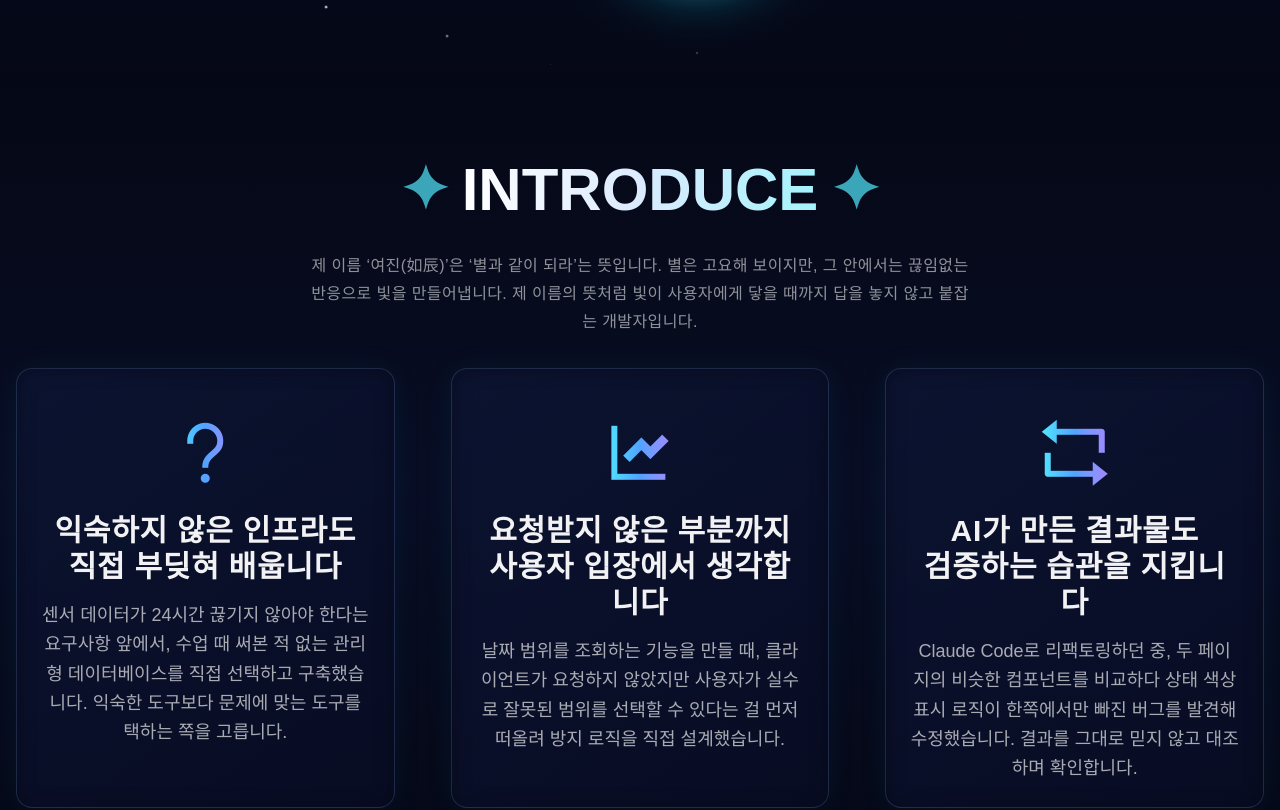
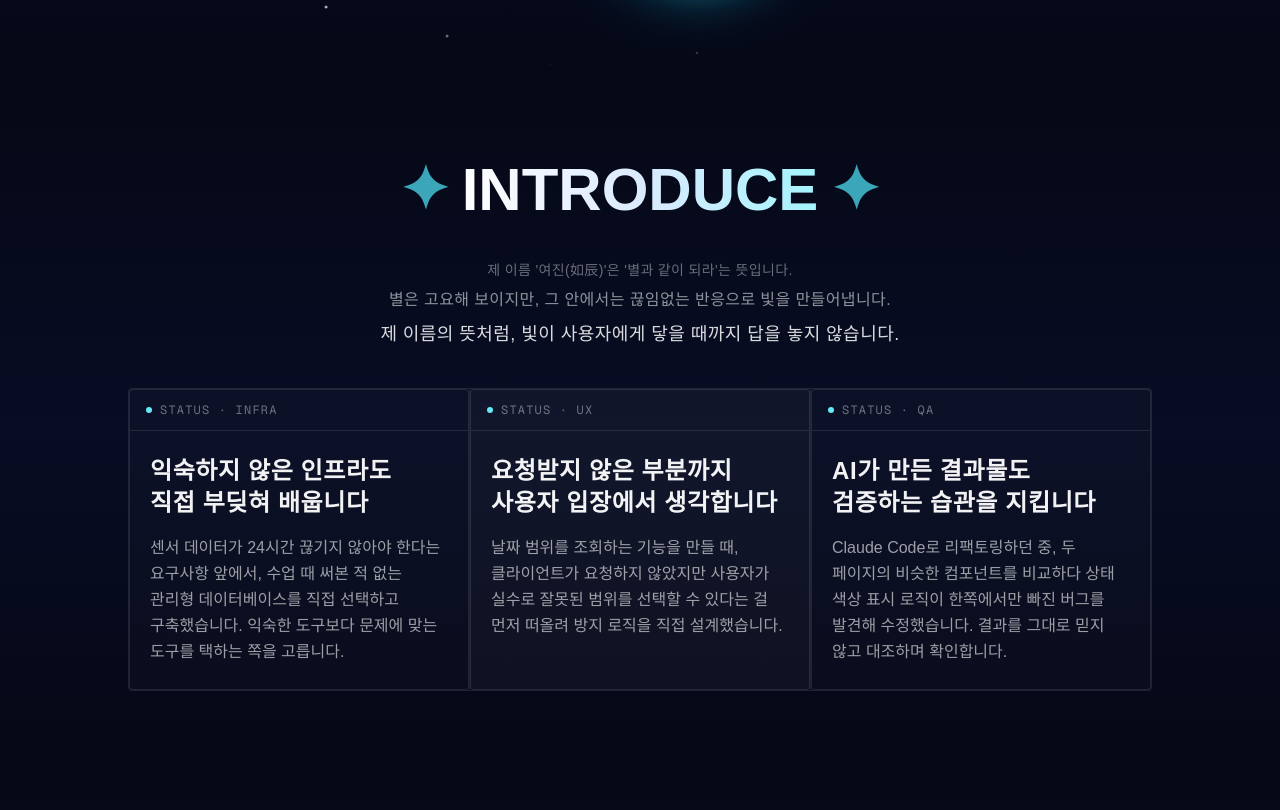
Before and after one commit to ShinYeoJin/shin-yeojin-portfolio, a Next.js app: page / in a window 1280 px wide. Shown: the part 1504-2314 px from the top of the page. Built offline with nearby package versions, Linux system fonts and the light colour scheme.

Commit message:
design: Introduce 섹션을 상태 패널 스타일로 재설계, Skills에 Supabase 추가

```diff
--- a/components/Introduce1.jsx
+++ b/components/Introduce1.jsx
@@ -3,7 +3,8 @@ import IntroduceCard from "./IntroduceCard";
 export default function Introduce1() {
   return (
     <IntroduceCard
-      icon="ri-question-mark"
+      label="STATUS · INFRA"
+      dotColor="#67E8F9"
       title={<>익숙하지 않은 인프라도<br />직접 부딪혀 배웁니다</>}
       subtitle="센서 데이터가 24시간 끊기지 않아야 한다는 요구사항 앞에서, 수업 때 써본 적 없는 관리형 데이터베이스를 직접 선택하고 구축했습니다. 익숙한 도구보다 문제에 맞는 도구를 택하는 쪽을 고릅니다."
     />
--- a/components/Introduce2.jsx
+++ b/components/Introduce2.jsx
@@ -3,9 +3,11 @@ import IntroduceCard from "./IntroduceCard";
 export default function Introduce2() {
   return (
     <IntroduceCard
-      icon="ri-line-chart-fill"
+      label="STATUS · UX"
+      dotColor="#67E8F9"
       title={<>요청받지 않은 부분까지<br />사용자 입장에서 생각합니다</>}
       subtitle="날짜 범위를 조회하는 기능을 만들 때, 클라이언트가 요청하지 않았지만 사용자가 실수로 잘못된 범위를 선택할 수 있다는 걸 먼저 떠올려 방지 로직을 직접 설계했습니다."
+      featured
     />
   );
 }
--- a/components/Introduce3.jsx
+++ b/components/Introduce3.jsx
@@ -3,7 +3,8 @@ import IntroduceCard from "./IntroduceCard";
 export default function Introduce3() {
   return (
     <IntroduceCard
-      icon="ri-repeat-fill"
+      label="STATUS · QA"
+      dotColor="#67E8F9"
       title={<>AI가 만든 결과물도<br />검증하는 습관을 지킵니다</>}
       subtitle="Claude Code로 리팩토링하던 중, 두 페이지의 비슷한 컴포넌트를 비교하다 상태 색상 표시 로직이 한쪽에서만 빠진 버그를 발견해 수정했습니다. 결과를 그대로 믿지 않고 대조하며 확인합니다."
     />
--- a/components/IntroduceCard.jsx
+++ b/components/IntroduceCard.jsx
@@ -1,18 +1,33 @@
-const IntroduceCard = ({ icon, title, subtitle }) => {
+'use client';
+
+const IntroduceCard = ({ label, dotColor, title, subtitle, featured = false }) => {
   return (
     <article
-      className="w-full h-full flex flex-col justify-start items-center text-white gap-6 text-center p-6 rounded-2xl shadow-xl"
+      className="w-full h-full flex flex-col text-white rounded-sm"
       style={{
-        background: 'linear-gradient(145deg, rgba(13,20,50,0.9), rgba(8,13,36,0.95))',
-        border: '1px solid rgba(147,197,253,0.15)',
-        boxShadow: '0 0 30px rgba(6,182,212,0.07), inset 0 0 20px rgba(0,0,0,0.3)',
-        backdropFilter: 'blur(12px)',
+        background: featured ? 'rgba(255,255,255,0.04)' : 'rgba(255,255,255,0.02)',
+        border: '1px solid rgba(255,255,255,0.10)',
       }}
     >
-      <i className={`${icon} mt-6 text-7xl bg-gradient-to-r from-cyan-300 via-blue-400 to-violet-400 bg-clip-text text-transparent`}></i>
-      <div className="flex flex-col gap-4">
-        <h3 className="text-2xl sm:text-3xl font-extrabold tracking-wide text-white/95">{title}</h3>
-        <p className="text-base sm:text-lg text-white/65 leading-relaxed">{subtitle}</p>
+      {/* 상단 라벨 */}
+      <div className="flex items-center gap-2 px-4 py-3 border-b border-white/10">
+        <span
+          className="inline-block w-1.5 h-1.5 rounded-full shrink-0"
+          style={{ background: dotColor }}
+        />
+        <span className="font-mono text-xs text-white/40 tracking-widest uppercase">
+          {label}
+        </span>
+      </div>
+
+      {/* 본문 */}
+      <div className="flex flex-col gap-4 px-5 py-6">
+        <h3 className="text-xl sm:text-2xl font-extrabold tracking-wide text-white/95 break-keep">
+          {title}
+        </h3>
+        <p className="text-sm sm:text-base text-white/60 leading-relaxed break-keep">
+          {subtitle}
+        </p>
       </div>
     </article>
   );
--- a/components/Section3.jsx
+++ b/components/Section3.jsx
@@ -4,20 +4,29 @@ import Introduce1 from "@/components/Introduce1";
 import Introduce2 from "@/components/Introduce2";
 import Introduce3 from "@/components/Introduce3";
 
+const introLines = [
+  {
+    text: "제 이름 '여진(如辰)'은 '별과 같이 되라'는 뜻입니다.",
+    className: "text-sm text-white/40 font-light tracking-wide",
+    delay: 0,
+  },
+  {
+    text: "별은 고요해 보이지만, 그 안에서는 끊임없는 반응으로 빛을 만들어냅니다.",
+    className: "text-sm sm:text-base text-white/55 font-light tracking-wide",
+    delay: 0.2,
+  },
+  {
+    text: "제 이름의 뜻처럼, 빛이 사용자에게 닿을 때까지 답을 놓지 않습니다.",
+    className: "text-base sm:text-lg text-white/85 font-medium tracking-wide",
+    delay: 0.4,
+  },
+];
+
 export default function Section3() {
-  const itemVariants = {
-    hidden: { opacity: 0, y: 50 },
-    visible: (i) => ({
-      opacity: 1,
-      y: 0,
-      transition: { duration: 0.6, delay: i * 0.4, ease: "easeOut" },
-    }),
-  };
-
   return (
     <div
       id="section3"
-      className="relative w-full min-h-[500px] flex flex-col justify-center items-center gap-8 py-16 px-4"
+      className="relative w-full min-h-[500px] flex flex-col justify-center items-center gap-10 py-16 px-4"
       style={{ background: 'linear-gradient(180deg, #050816 0%, #080d24 50%, #050816 100%)' }}
     >
       {/* 상단/하단 페이드 */}
@@ -38,26 +47,32 @@ export default function Section3() {
         <span className="text-cyan-300/70">✦</span>
       </motion.h1>
 
-      <motion.p
-        className="max-w-2xl text-center text-sm sm:text-base text-white/55 font-light leading-7 tracking-wide"
-        initial={{ opacity: 0, y: 10 }}
-        whileInView={{ opacity: 1, y: 0 }}
-        transition={{ duration: 0.6, delay: 0.2 }}
-        viewport={{ once: true }}
-      >
-        제 이름 &lsquo;여진(如辰)&rsquo;은 &lsquo;별과 같이 되라&rsquo;는 뜻입니다. 별은 고요해 보이지만, 그 안에서는 끊임없는 반응으로 빛을 만들어냅니다. 제 이름의 뜻처럼 빛이 사용자에게 닿을 때까지 답을 놓지 않고 붙잡는 개발자입니다.
-      </motion.p>
+      {/* 도입 문장 — 위계 있는 3줄 */}
+      <div className="flex flex-col items-center gap-2 max-w-xl text-center break-keep">
+        {introLines.map((line, i) => (
+          <motion.p
+            key={i}
+            className={line.className}
+            initial={{ opacity: 0, y: 8 }}
+            whileInView={{ opacity: 1, y: 0 }}
+            transition={{ duration: 0.5, delay: line.delay }}
+            viewport={{ once: true }}
+          >
+            {line.text}
+          </motion.p>
+        ))}
+      </div>
 
-      <div className="flex flex-col md:flex-row justify-center items-stretch gap-8 md:gap-10 lg:gap-14 w-full max-w-7xl">
+      {/* 카드 3개 */}
+      <div className="flex flex-col md:flex-row justify-center items-stretch gap-px md:gap-0 w-full max-w-5xl border border-white/10 rounded-sm overflow-hidden">
         {[Introduce1, Introduce2, Introduce3].map((Introduce, i) => (
           <motion.div
             key={i}
-            custom={i}
-            variants={itemVariants}
-            initial="hidden"
-            whileInView="visible"
-            viewport={{ once: true, amount: 0.3 }}
-            className="flex-1 min-h-[420px]"
+            className="flex-1 md:border-l border-white/10 first:border-l-0"
+            initial={{ opacity: 0, y: 30 }}
+            whileInView={{ opacity: 1, y: 0 }}
+            transition={{ duration: 0.5, delay: 0.9 + i * 0.15, ease: "easeOut" }}
+            viewport={{ once: true }}
           >
             <Introduce />
           </motion.div>
--- a/components/SectionSkills.jsx
+++ b/components/SectionSkills.jsx
@@ -21,7 +21,7 @@ const categories = [
     icon: 'ri-cloud-line',
     gradient: 'linear-gradient(135deg, #a78bfa, #ec4899)',
     dotColor: '#c084fc',
-    skills: ['AWS RDS', 'Vercel', 'Render', 'Git', 'GitHub'],
+    skills: ['AWS RDS', 'Supabase', 'Vercel', 'Render', 'Git', 'GitHub'],
   },
 ];
 
```
